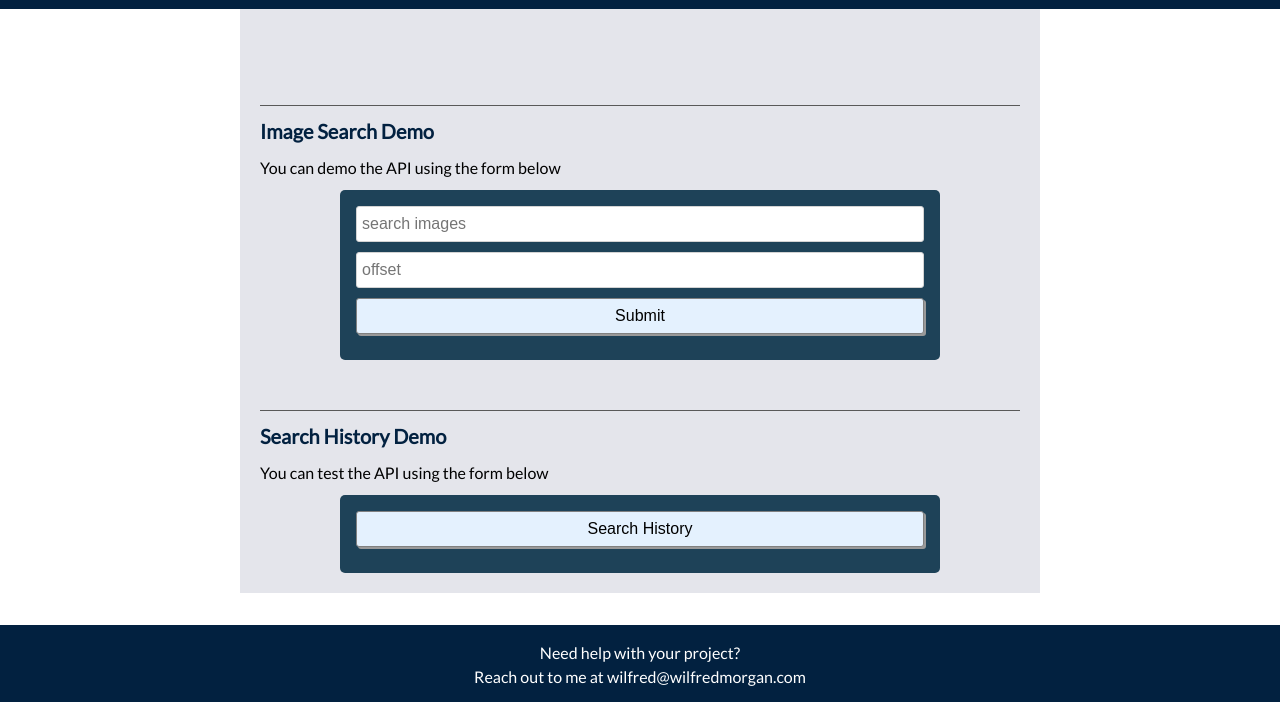
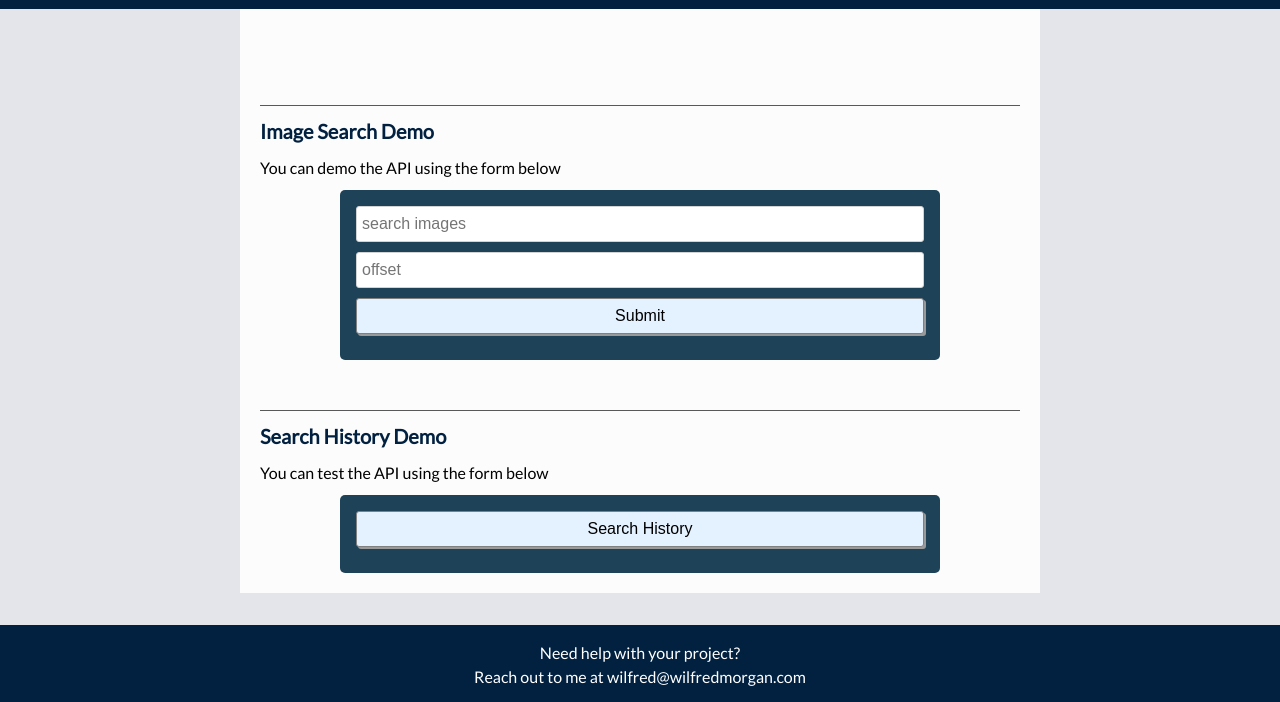
Before and after one commit to wmemorgan/image-search-api-v2, a website: page public/index.html in a window 1280 px wide. Shown: the part 43-745 px from the top of the page. Drawn offline with nearby package versions, Linux system fonts and the light colour scheme; no server answers.

Commit message:
Swap the body and container background colors

```diff
--- a/public/css/index.css
+++ b/public/css/index.css
@@ -41,6 +41,7 @@
 
 body  {
   font-family: Lato, Helvetica, Sans-Serif;
+  background: var(--light-primary-color);
 }
 
 .container {
@@ -48,10 +49,9 @@ body  {
   width: 90%;
   display: flex;
   flex-direction: column;
-  /* align-items: center; */
   margin: 0 auto;
   padding: 20px;
-  background: var(--light-primary-color);
+  background: var(--container-bg-color);
 }
 
 .banner {
```
